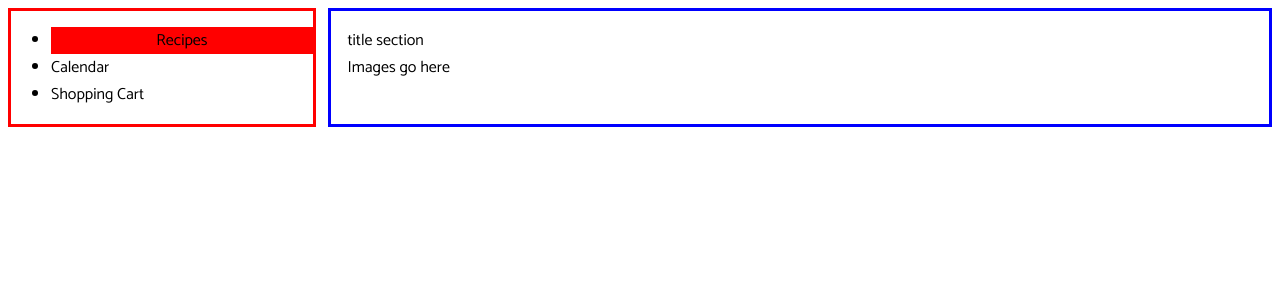
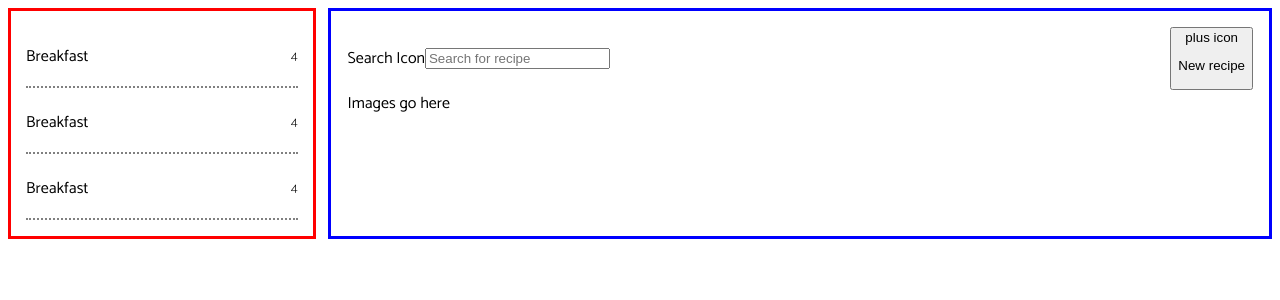
Before and after one commit to Moringa-SDF-PTO5/react-recipes, a React (Vite) app: page / in a window 1280 px wide. Shown: the top 300 px of the page. Built offline with nearby package versions, Linux system fonts and the light colour scheme.

Commit message:
finish session on react components. add styling to individual components

```diff
--- a/src/App.jsx
+++ b/src/App.jsx
@@ -1,28 +1,8 @@
 import './App.css';
+import Home from './screens/Home';
 
 function App() {
-
-  return (
-    <div className='app'>
-
-      <aside className='side-nav'>
-        <nav>
-          <ul>
-            <li style={{ textAlign: 'center', backgroundColor: 'red' }} >Recipes</li>
-            <li>Calendar</li>
-            <li>Shopping Cart</li>
-          </ul>
-        </nav>
-      </aside>
-
-      <main className='main'>
-        <div>title section</div>
-        <section>
-          Images go here
-        </section>
-      </main>
-    </div>
-  )
+  return (<Home/>)
 }
 
 export default App
--- /dev/null
+++ b/src/components/home/MainView.css
@@ -0,0 +1,5 @@
+.main-app-bar {
+    display: flex;
+    justify-content: space-between;
+    align-items: center;
+}
--- /dev/null
+++ b/src/components/home/MainView.jsx
@@ -0,0 +1,30 @@
+import './MainView.css';
+
+function MainView(){
+    return (
+        <>
+            <MainAppBar />
+
+            <section>
+                Images go here
+            </section>
+        </>
+    )
+}
+
+const MainAppBar = () => {
+    return (
+        <div className="main-app-bar">
+            <div className="app-bar-item">
+                <span>Search Icon</span>
+                <input className="search-input" type="text" placeholder="Search for recipe" />
+            </div>
+            <button className="app-bar-item">
+                <span>plus icon</span>
+                <p>New recipe</p>
+            </button>
+        </div>
+    )
+}
+
+export default MainView;
--- /dev/null
+++ b/src/components/home/SideNav.css
@@ -0,0 +1,25 @@
+.nav-item {
+    border-bottom: 2px dotted gray;
+    display: flex;
+    justify-content: space-between;
+    align-items: center;
+    margin-bottom: 5px;
+}
+
+.nav-item-primary {
+    font-weight: 400;
+    font-size: medium;
+}
+
+.nav-item-secondary {
+    font-weight: 200;
+    font-size: small;
+}
+
+.nav-menu {
+    list-style: none;
+    list-style-type: none;
+    padding: 0;
+    margin-left: 5%;
+    margin-right: 5%;
+}
--- /dev/null
+++ b/src/components/home/SideNav.jsx
@@ -0,0 +1,32 @@
+import './SideNav.css'
+
+function SideNav(){
+    return (
+        <nav>
+            <ul className='nav-menu'>
+                <li>
+                    <NavItem/>
+                </li>
+                <li>
+                    <NavItem/>
+                </li>
+                <li>
+                    <NavItem/>
+                </li>
+            </ul>
+        </nav>
+    )
+}
+
+
+const NavItem = () => {
+    return (
+        <div className="nav-item">
+            <p className='nav-item-primary'>Breakfast</p>
+            <p className='nav-item-secondary'>4</p>
+        </div>
+    )
+}
+
+
+export default SideNav;
--- /dev/null
+++ b/src/screens/Home.jsx
@@ -0,0 +1,19 @@
+import SideNav from "../components/home/SideNav";
+import MainView from "../components/home/MainView";
+
+function Home(){
+    return(
+    <div className='app'>
+        <aside className='side-nav'>
+          <SideNav />
+        </aside>
+
+        <main className='main'>
+          <MainView />
+        </main>
+    </div>
+    )
+}
+
+
+export default Home
```
Also changed, not shown: src/screens/Recipe.jsx (added).
